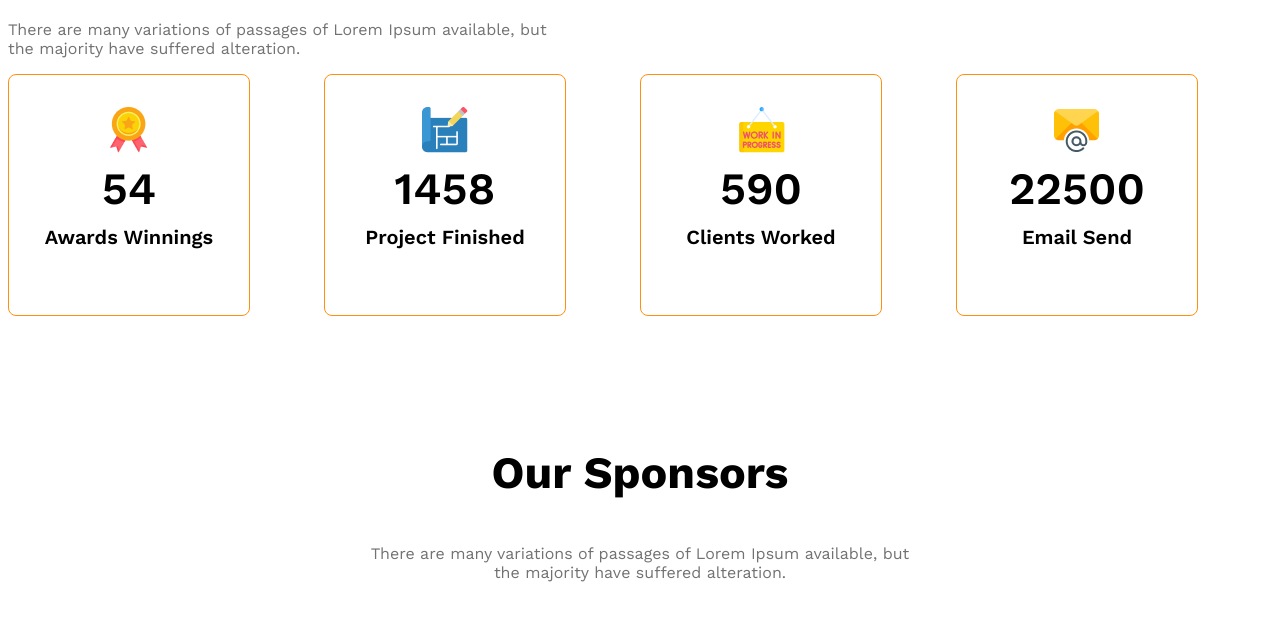
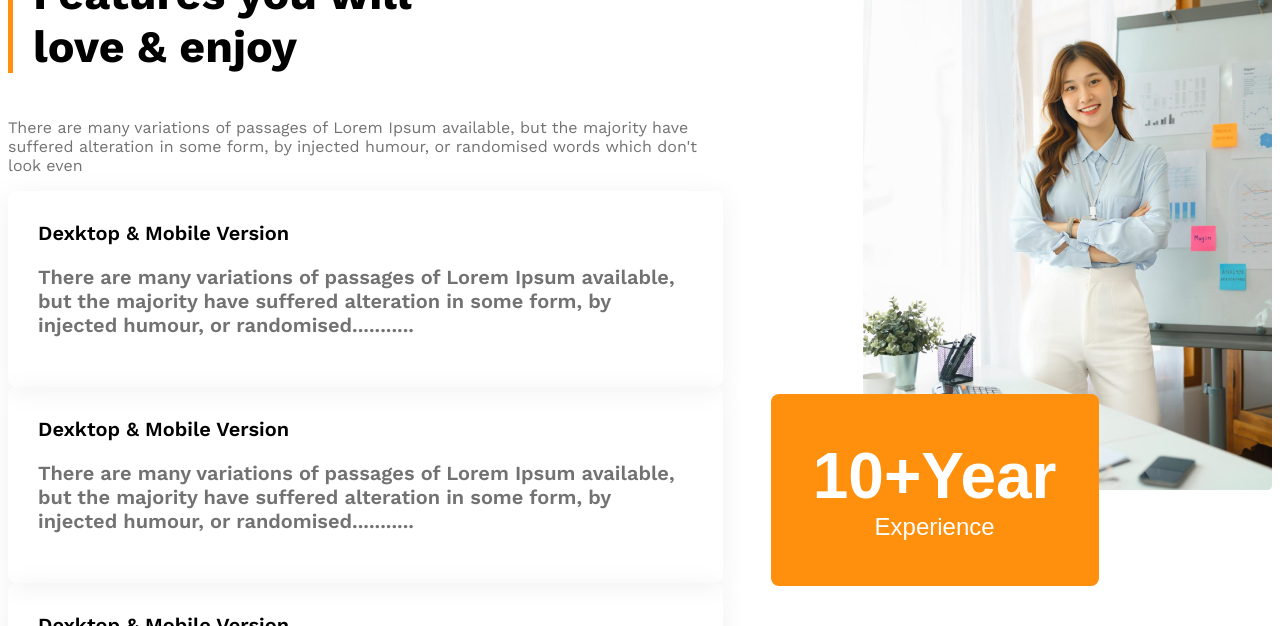
Before and after one commit to musfiq991/10-g3-architects, a plain HTML site: page index.html in a window 1280 px wide. Shown: the part 2270-2896 px from the top of the page. Drawn offline with nearby package versions, Linux system fonts and the light colour scheme.

Commit message:
added featuressection for finished my work

```diff
--- a/index.html
+++ b/index.html
@@ -50,6 +50,36 @@
     <button class="btn-primary">Explore More</button>
 </div>
         </section>
+        <!-- apamoni section -->
+         <section class="features flex">
+            <div>
+                <h3 id="feature-section-title"  class="section-title">Features you will <br> love & enjoy</h3>
+                <p class="text-light-gray">There are many variations of passages of Lorem Ipsum available, but the majority have suffered alteration in some form, by injected humour, or randomised words which don't look even</p>
+
+<!-- features card container  -->
+ <div class="feature-card">
+    <h4 class="features-title">Dexktop & Mobile Version</h4>
+    <p class="text-light-gray">There are many variations of passages of Lorem Ipsum available, but the majority have suffered alteration in some form, by injected humour, or randomised...........</p>
+ </div>
+ <div class="feature-card">
+    <h4 class="features-title">Dexktop & Mobile Version</h4>
+    <p class="text-light-gray">There are many variations of passages of Lorem Ipsum available, but the majority have suffered alteration in some form, by injected humour, or randomised...........</p>
+ </div>
+ <div class="feature-card">
+    <h4 class="features-title">Dexktop & Mobile Version</h4>
+    <p class="text-light-gray">There are many variations of passages of Lorem Ipsum available, but the majority have suffered alteration in some form, by injected humour, or randomised...........</p>
+ </div>
+ <div class="feature-card">
+    <h4 class="features-title">Dexktop & Mobile Version</h4>
+    <p class="text-light-gray">There are many variations of passages of Lorem Ipsum available, but the majority have suffered alteration in some form, by injected humour, or randomised...........</p>
+ </div>
+
+            </div>
+            <div class="feature-architect">
+                <img src="images/architect.png" alt="">
+                <button id="experience-badge"  class="btn-primary"><span id="exprience-year">10+Year</span><br><span>Experience</span></button>
+            </div>
+         </section>
 <!-- another (features will enjoy) section -->
 <section>
 <h3 class="section-title">
--- a/style/architec.css
+++ b/style/architec.css
@@ -132,9 +132,44 @@ margin-bottom: 5px;}
   text-align: center;}
   .sponsors-companies{display: grid;
   grid-template-columns: repeat(5 ,1fr);}
+
+#feature-section-title{
+  border-left: 5px solid #FF900E ;
+  padding-left: 20px;
+}
+.feature-card{padding: 30px;
+  box-shadow: 0 4px 30px 0 rgba(0, 0, 0, 0.06);
+margin-bottom: 20px;
+border-radius: 8px;}
+
+.feature-card ,.features-title{
+font-weight:600;
+font-size: 1.25rem;
+margin-top: 0px;
+margin-bottom: 0px;
+
+}
+.features{gap: 140px;}
+#experience-badge{
+  padding: 45px 42px;
+  font-size: 1.5rem;
+  font-weight: 500;
+  margin-left: -92px;
+  margin-top: -100px;
+
+
+}
+#exprience-year{
+  font-size: 4rem;
+  font-weight: 700;
+}
+
+.feature-architect img{width: 100%;}
+
+
 /* responsive media query */
 @media screen and (max-width:576px) {
-.navbar , .nav-link , .teams{
+.navbar , .nav-link , .teams ,.features{
   flex-direction: column;
 }
 .teams-img-container ,.facts-container{
@@ -148,12 +183,16 @@ margin-bottom: 5px;}
 .facts-container{justify-items: center;gap: 24px;}
 .sponsors-companies{
   grid-template-columns:1fr;gap: 24px;justify-items: center;}
+  #experience-badge{
+       margin-left:20px;
+    margin-top: 20px;
+  }
 }
 
 /* .sponsors-companies img{filter: grayscale(100%);} */
 /* medium size device */
 @media screen and (min-width:576px) and (max-width:992px) {
-  .teams{
+  .teams , .features{
     flex-direction: column;
   }
   .our-features{
@@ -166,4 +205,8 @@ margin: 50px auto;
   }
   .sponsors-companies{
     grid-template-columns:repeat(2,1fr);gap: 24px;justify-items: center;}
+    #experience-badge{
+      margin-left:20px;
+   margin-top: 20px;
+ }
 }
```
